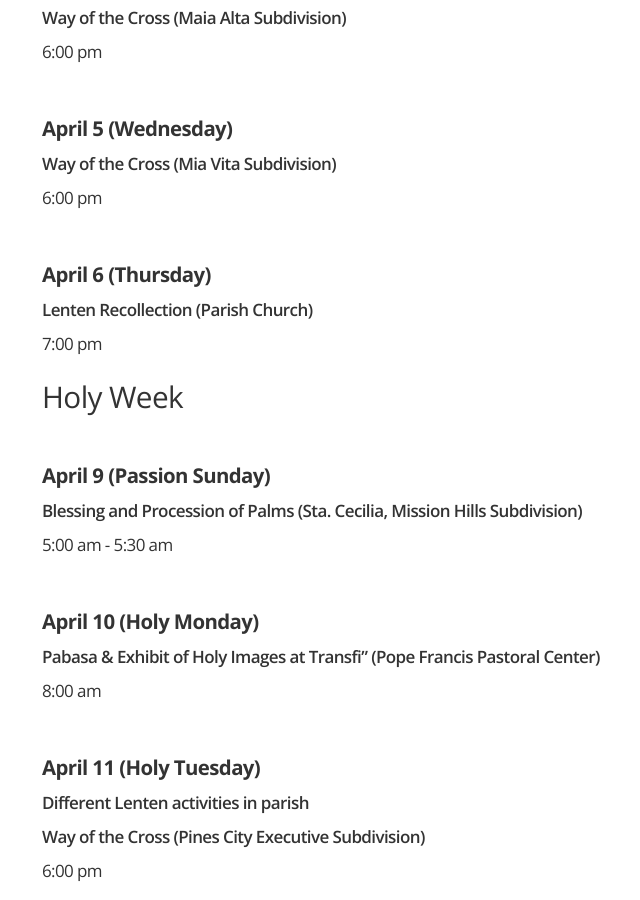
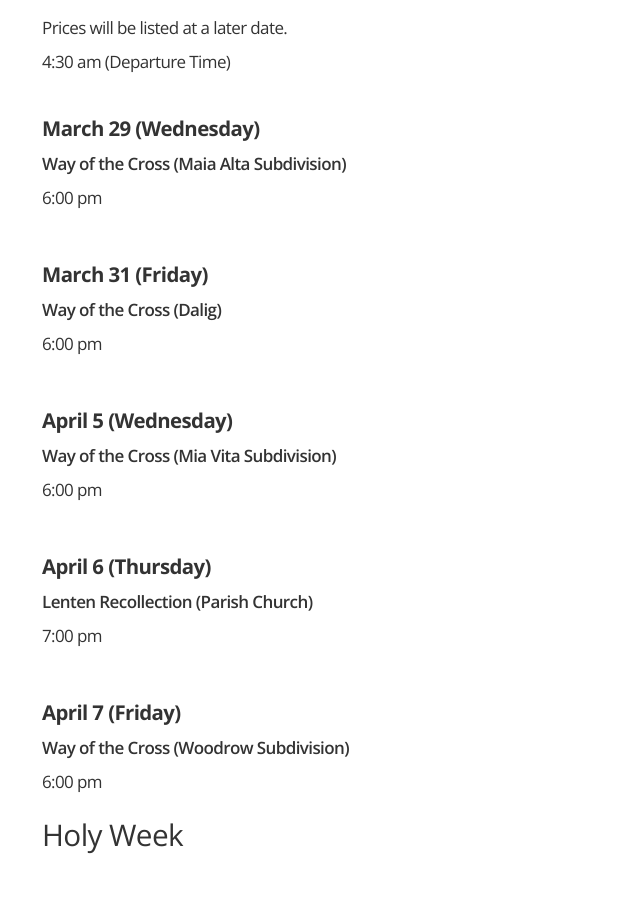
Before and after one commit to jerieljan/ourtransfi, a Jekyll site: the page built from Home/pages/lent.html, in a window 1280 px wide and 900 px high, scrolled down 1990 px. Shown: the whole window, without its empty margins (233-873 px from the left). Built offline with Jekyll 4.4.1, drawn with Linux system fonts in a browser that asks for light colours; nearby versions of some CDN libraries; some of the changed text lies outside the part shown.

Commit message:
Added more Way of the Cross dates.

```diff
--- a/Home/pages/lent.html
+++ b/Home/pages/lent.html
@@ -27,6 +27,11 @@ permalink: /lent/
         <p><span class="sched-date">March 8 (Wednesday)</span>
         <br /><span class="sched-title">Way of the Cross (Gloria Heights Subdivision)</span>
         <br /> 6:00 pm
+
+        <p><span class="sched-date">March 10 (Friday)</span>
+        <br /><span class="sched-title">Way of the Cross (Birmingham Subdivision)</span>
+        <br /> 6:00 pm
+
 
         <p><span class="sched-date">March 15 (Wednesday)</span>
         <br /><span class="sched-title">Way of the Cross (Nayong Silangan / Banaba Court)</span>
@@ -62,6 +67,10 @@ permalink: /lent/
         <br /><span class="sched-title">Way of the Cross (Maia Alta Subdivision)</span>
         <br /> 6:00 pm
 
+        <p><span class="sched-date">March 31 (Friday)</span>
+        <br /><span class="sched-title">Way of the Cross (Dalig)</span>
+        <br /> 6:00 pm
+
         <p><span class="sched-date">April 5 (Wednesday)</span>
         <br /><span class="sched-title">Way of the Cross (Mia Vita Subdivision)</span>
         <br /> 6:00 pm
@@ -69,6 +78,11 @@ permalink: /lent/
         <p><span class="sched-date">April 6 (Thursday)</span>
         <br /><span class="sched-title">Lenten Recollection (Parish Church)</span>
         <br /> 7:00 pm
+
+        <p><span class="sched-date">April 7 (Friday)</span>
+        <br /><span class="sched-title">Way of the Cross (Woodrow Subdivision)</span>
+        <br /> 6:00 pm
+
 
         <h2>Holy Week</h2>
 
```
